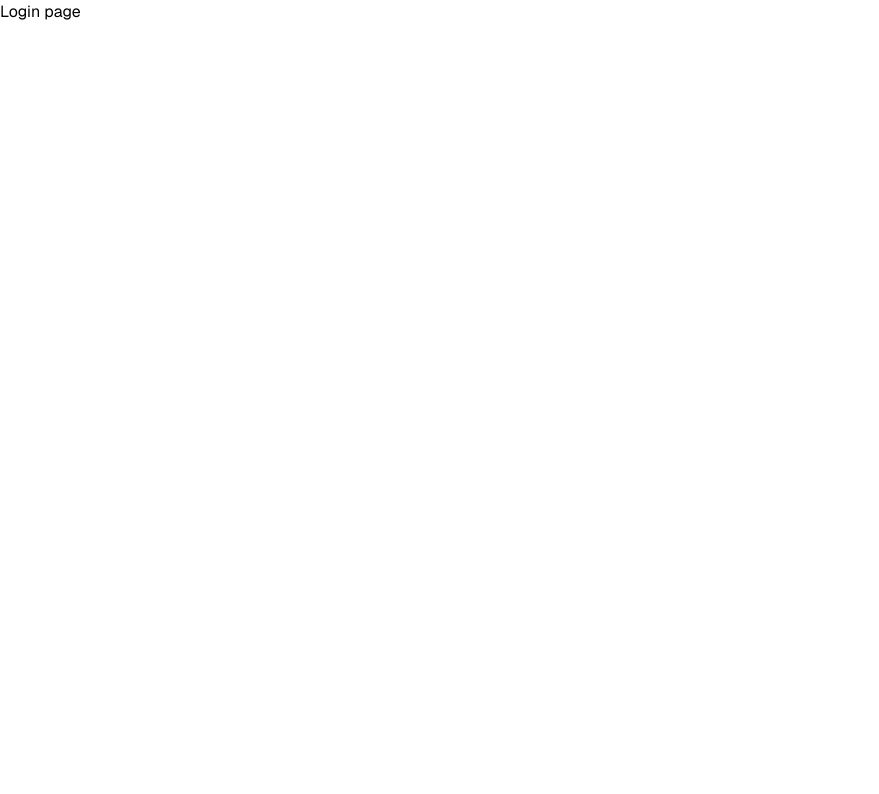
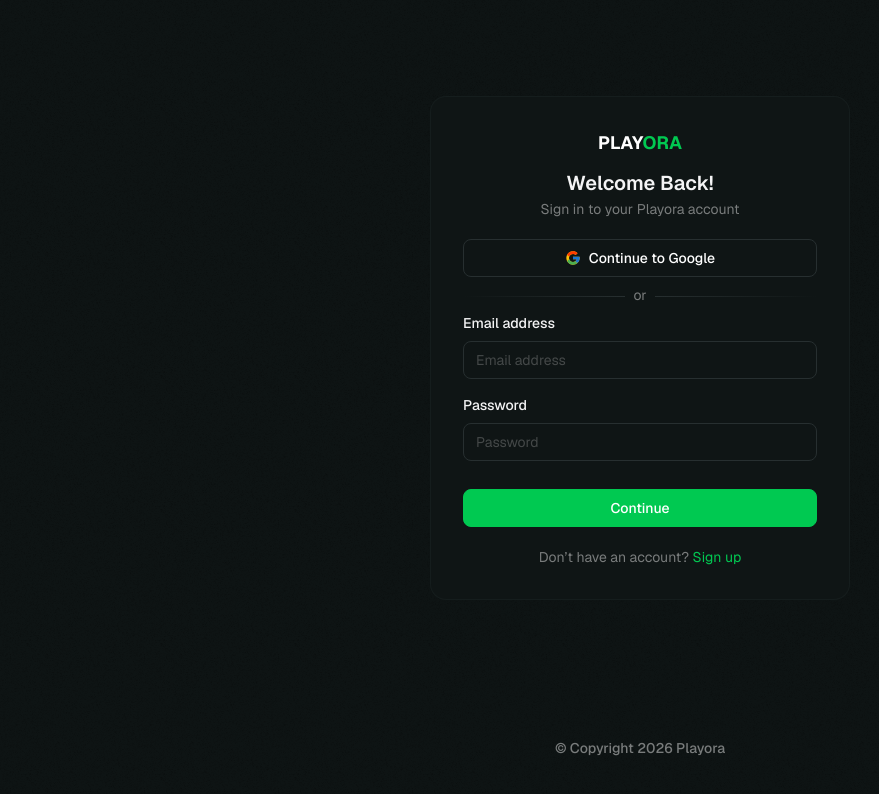
Before and after one commit to quantumrahman/playora-frontend, a Next.js app: page /auth/signin in a window 1280 px wide. Shown: the top 794 px of the page, without its empty margins (0-879 px from the left). Built offline with nearby package versions, Linux system fonts and the light colour scheme.

Commit message:
feat: implement login page and add login module with form

```diff
--- a/src/app/(auth)/auth/signin/page.js
+++ b/src/app/(auth)/auth/signin/page.js
@@ -1,7 +1,5 @@
+import SigninModule from '@/modules/SigninModule/SigninModule';
+
 export default function SigninPage() {
-    return (
-        <div className="w-full min-h-screen">
-            <h1>Login page</h1>
-        </div>
-    );
+    return <SigninModule />;
 }
--- a/src/app/(auth)/layout.js
+++ b/src/app/(auth)/layout.js
@@ -1,5 +1,10 @@
 import '../globals.css';
 
 export default function AuthLayout({ children }) {
-    return <main className="w-full min-h-screen">{children}</main>;
+    return (
+        <main className="relative min-h-screen w-full bg-[#0F1515]">
+            <div className="absolute inset-0 bg-[url('/assets/svg/grain-bg.svg')] bg-repeat" />
+            <div className="relative z-10">{children}</div>
+        </main>
+    );
 }
--- /dev/null
+++ b/src/components/ui/SigninForm/SigninForm.js
@@ -0,0 +1,48 @@
+'use client';
+
+export default function SigninForm() {
+    return (
+        <form>
+            <div className="w-full flex flex-col items-center">
+                <label htmlFor="email" className="w-full text-sm text-[#F4F4F5] font-medium">
+                    Email address
+                </label>
+                <input
+                    id="email"
+                    type="text"
+                    aria-label="input"
+                    role="input"
+                    placeholder="Email address"
+                    className={`w-full border rounded-lg py-2 px-3 text-[#797C7C] outline-none text-sm font-normal mt-2 transition-all duration-200 ease-linear ${false ? 'border-red-500 ring-red-500/20 ring-3 caret-red-500' : 'border-[#272F30] focus:ring-3 focus:border-green-500 focus:ring-green-500/20 caret-green-500'}`}
+                />
+                <span className="w-full block h-3 text-sm text-red-500 font-normal text-right my-0.5">
+                    {/* Error! */}
+                </span>
+            </div>
+            <div className="w-full flex flex-col items-center">
+                <label htmlFor="password" className="w-full text-sm text-[#F4F4F5] font-medium">
+                    Password
+                </label>
+                <input
+                    id="password"
+                    type="text"
+                    aria-label="input"
+                    role="input"
+                    placeholder="Password"
+                    className={`w-full border rounded-lg py-2 px-3 text-[#797C7C] outline-none text-sm font-normal mt-2 transition-all duration-200 ease-linear ${false ? 'border-red-500 ring-red-500/20 ring-3 caret-red-500' : 'border-[#272F30] focus:ring-3 focus:border-green-500 focus:ring-green-500/20 caret-green-500'}`}
+                />
+                <span className="w-full block h-3 text-sm text-red-500 font-normal text-right my-0.5">
+                    {/* Error! */}
+                </span>
+            </div>
+            <button
+                type="submit"
+                aria-label="button"
+                role="button"
+                className="w-full border border-green-500 rounded-lg py-2 text-white text-sm font-medium bg-green-500 mt-3 cursor-pointer transition-all duration-200 ease-linear hover:bg-green-600"
+            >
+                Continue
+            </button>
+        </form>
+    );
+}
--- /dev/null
+++ b/src/modules/SigninModule/SigninModule.js
@@ -0,0 +1,48 @@
+'use client';
+
+import Link from 'next/link';
+import SigninForm from '@/components/ui/SigninForm/SigninForm';
+import { FcGoogle } from 'react-icons/fc';
+
+export default function SigninModule() {
+    return (
+        <section className="w-full min-h-screen flex items-center flex-col justify-between">
+            <div className="w-full flex-1 flex items-center justify-center px-5">
+                <div className="w-full max-w-[420px] bg-[#0F1515] p-8 rounded-2xl border border-[#272F30]/30">
+                    <div className="w-full text-center">
+                        <Link href={'/'} className="text-white uppercase text-lg font-bold">
+                            Play<span className="text-green-500">ora</span>
+                        </Link>
+                        <h3 className="text-xl font-semibold text-[#F4F4F5] mt-3">Welcome Back!</h3>
+                        <p className="text-[#797C7C] text-sm font-normal mt-0.5">
+                            Sign in to your Playora account
+                        </p>
+                    </div>
+                    <button className="w-full flex items-center justify-center gap-2 border border-[#272F30] rounded-lg py-2 cursor-pointer bg-transparent transition-all duration-200 ease-linear hover:bg-[#272F30]/50 mt-5">
+                        <FcGoogle />
+                        <span className="text-sm text-white font-medium">Continue to Google</span>
+                    </button>
+                    <div className="w-full flex items-center justify-center gap-2 my-2">
+                        <div className="w-full h-px bg-linear-to-l from-[#272F30] to-transparent mt-0.5"></div>
+                        <span className="text-sm text-[#797C7C]">or</span>
+                        <div className="w-full h-px bg-linear-to-r from-[#272F30] to-transparent mt-0.5"></div>
+                    </div>
+                    <SigninForm />
+                    <div className="w-full text-center mt-5">
+                        <p className="text-sm text-[#797C7C] font-normal">
+                            Don’t have an account?{' '}
+                            <Link href={'/auth/signup'} className="text-green-500 hover:underline">
+                                Sign up
+                            </Link>
+                        </p>
+                    </div>
+                </div>
+            </div>
+            <div className="w-full h-fit text-center py-10">
+                <span className="text-sm text-[#797C7C] font-medium">
+                    &copy; Copyright {new Date().getFullYear()} Playora
+                </span>
+            </div>
+        </section>
+    );
+}
```
Also changed, not shown: 2 other files (tests, documents, lock files or other folders).
